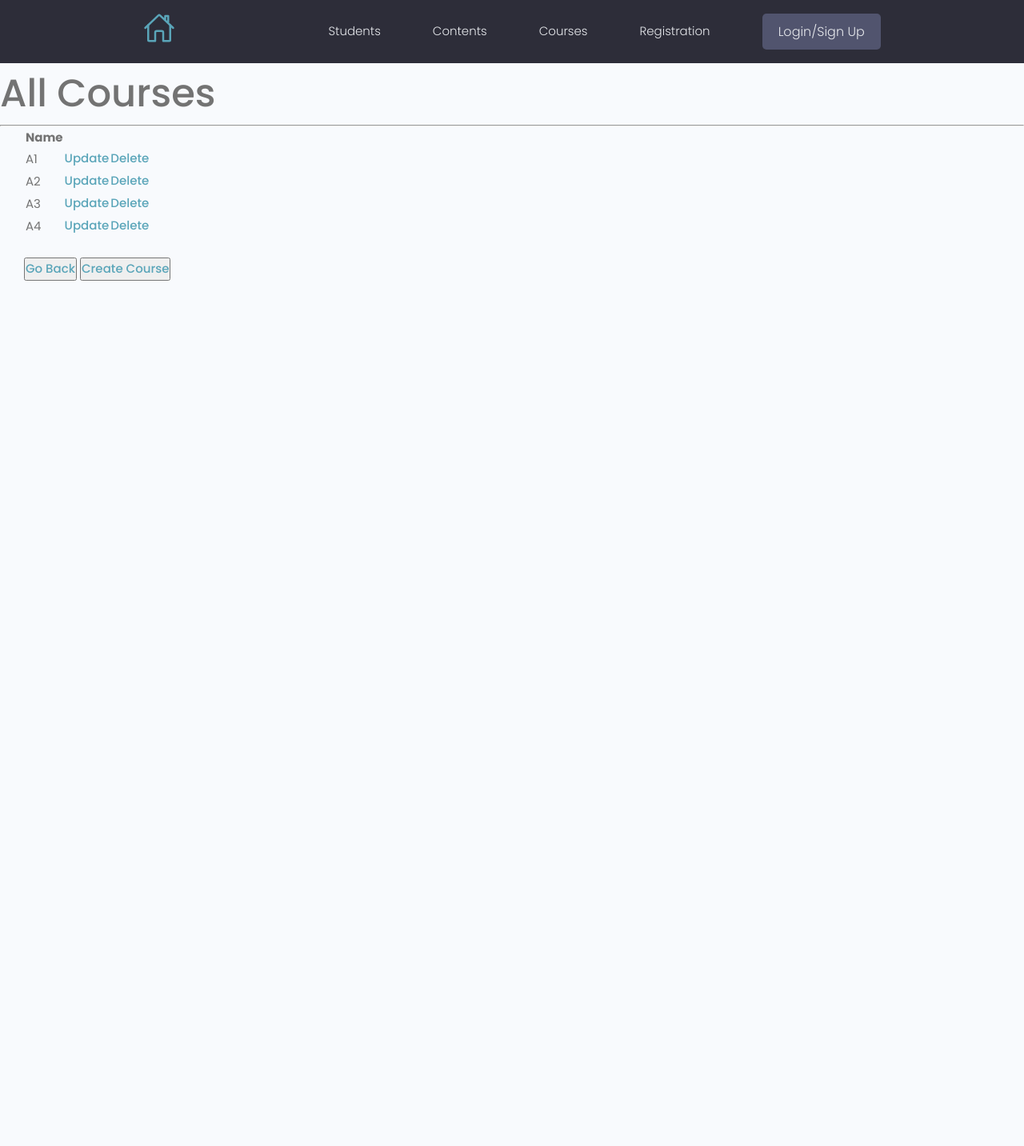
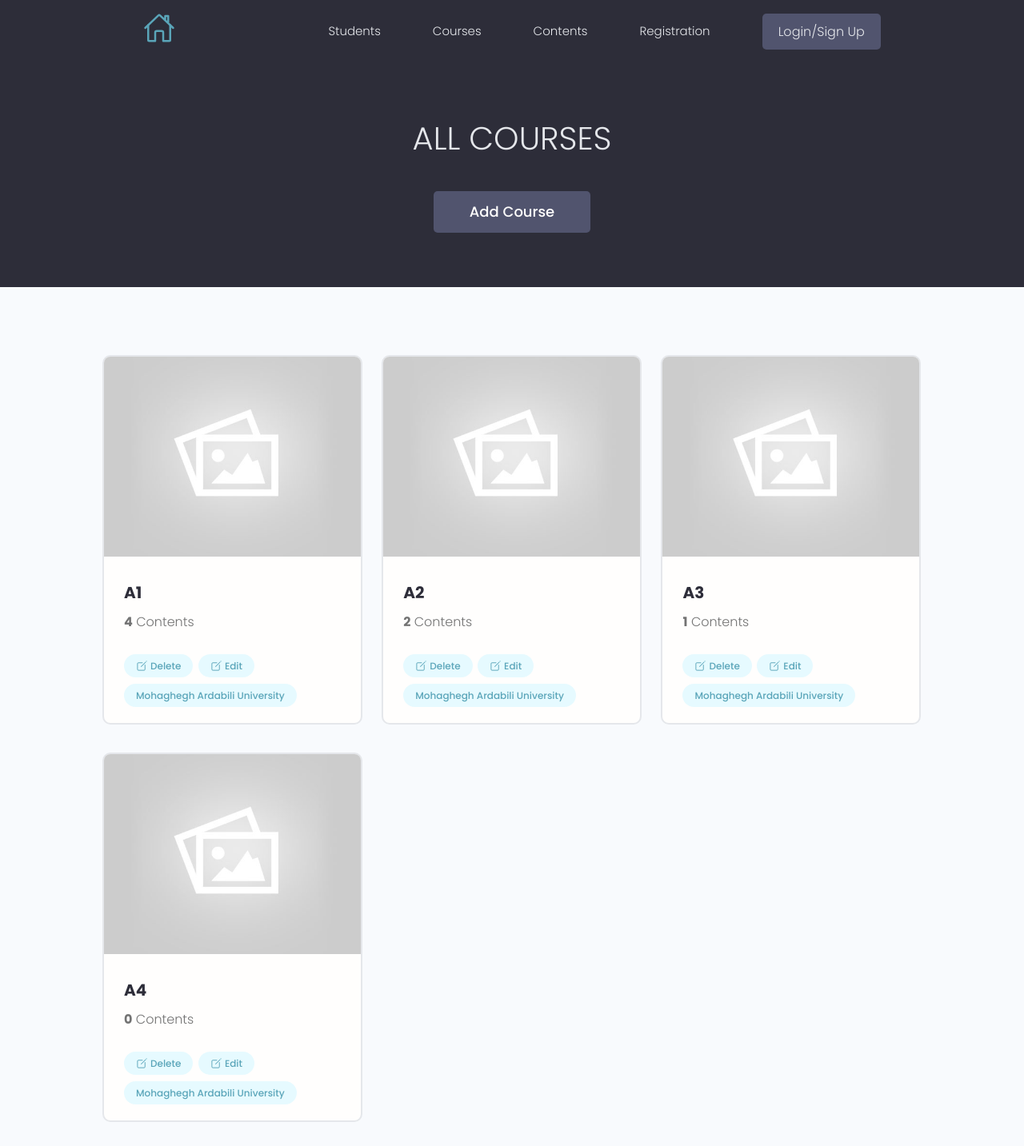
Before and after one commit to AlirezaAhmadiHadi/Internet-Engineering, a Django app: page /courses in a window 1280 px wide. Shown: the whole page at 80% size. Before the commit the page ends 351 px from the top, so only its background shows below. Run offline with Django 3.2, Linux system fonts and the light colour scheme; data comes from the database, SQL or seed files in the repository.

Commit message:
Update Course page

```diff
--- a/projects/templates/projects/Practice_4/Courses/Courses.html
+++ b/projects/templates/projects/Practice_4/Courses/Courses.html
@@ -1,27 +1,54 @@
 {% extends 'main.html' %}
 {% block content %}
 
-<h1>All Courses</h1>
-<hr>
-<div style="margin-left:30px ;">
-    <table>
-        <tr>
-            <th>Name</th>
-            <th></th>
-            <th></th>
-        </tr>
-        {% for course in Courses %}
-        <tr>
-            <td>{{course.name}}</td>
-            <td><a href="{% url 'updateCourse' course.id %}">Update</a></td>
-            <td><a href="{% url 'deleteCourse' course.id %}">Delete</a></td>
-        </tr>
-        {% endfor %}
-    </table>
+<main>
+	<section class="hero-section text-center" style="height: 35vh;">
+		<div class="container container--narrow">
+			<div class="hero-section__box"">
+				<h2>All Courses</h2>
+			</div>
+			<div class=" hero-section__search">
+				<a href="{% url 'createCourse' %}" class="btn btn--sub btn--lg">Add Course</a>
+			</div>
+		</div>
+	</section>
 
-    <br>
-    <button><a href="{% url 'practice_4' %}">Go Back</a></button>
-    <button><a href="{% url 'createCourse' %}">Create Course</a></button>
-</div>
+	<section class="projectsList">
+		<div class="container">
+			<div class="grid grid--three">
+
+				{% for course in Courses %}
+				<div class="column">
+					<div class="card project">
+						<a href="#" class="project">
+							<img class="project__thumbnail" src="images/default-course.jpg" alt="project thumbnail" />
+							<div class="card__body">
+								<h3 class="project__title">{{course.name}}</h3>
+								<p class="project--rating">
+									<span style="font-weight: bold;">{{course.content.count}}</span> Contents
+								</p>
+								<div class="project__tags">
+									<a class="tag tag--pill tag--main manage--btn" href="{% url 'deleteCourse' course.id %}">
+										<ion-icon name="create-outline" class="ion-icon_edit"></ion-icon>Delete
+									</a>
+									<a class="tag tag--pill tag--main manage--btn" href="{% url 'updateCourse' course.id %}">
+										<ion-icon name="create-outline" class="ion-icon_edit"></ion-icon>Edit
+									</a>
+									<span class="tag tag--pill tag--main">
+										<small>Mohaghegh Ardabili University</small>
+									</span>
+								</div>
+							</div>
+						</a>
+					</div>
+				</div>
+				{% endfor %}
+
+			</div>
+		</div>
+	</section>
+
+
+</main>
 
 {% endblock %}
--- a/templates/navbar.html
+++ b/templates/navbar.html
@@ -11,9 +11,9 @@
 				<div class="toggle-menu__lines"></div>
 			</label>
 			<ul class="header__menu">
-				<li class="header__menuItem"><a href="#">Students</a></li>
+				<li class="header__menuItem"><a href="{% url 'allStudents' %}">Students</a></li>
+				<li class="header__menuItem"><a href="{% url 'allCourses' %}">Courses</a></li>
 				<li class="header__menuItem"><a href="#">Contents</a></li>
-				<li class="header__menuItem"><a href="">Courses</a></li>
 				<li class="header__menuItem"><a href="">Registration</a></li>
 				<li class="header__menuItem"><a href="#" class="btn btn--sub">Login/Sign Up</a></li>
 			</ul>
```
Also changed, not shown: static/images/default-course.jpg (added).
